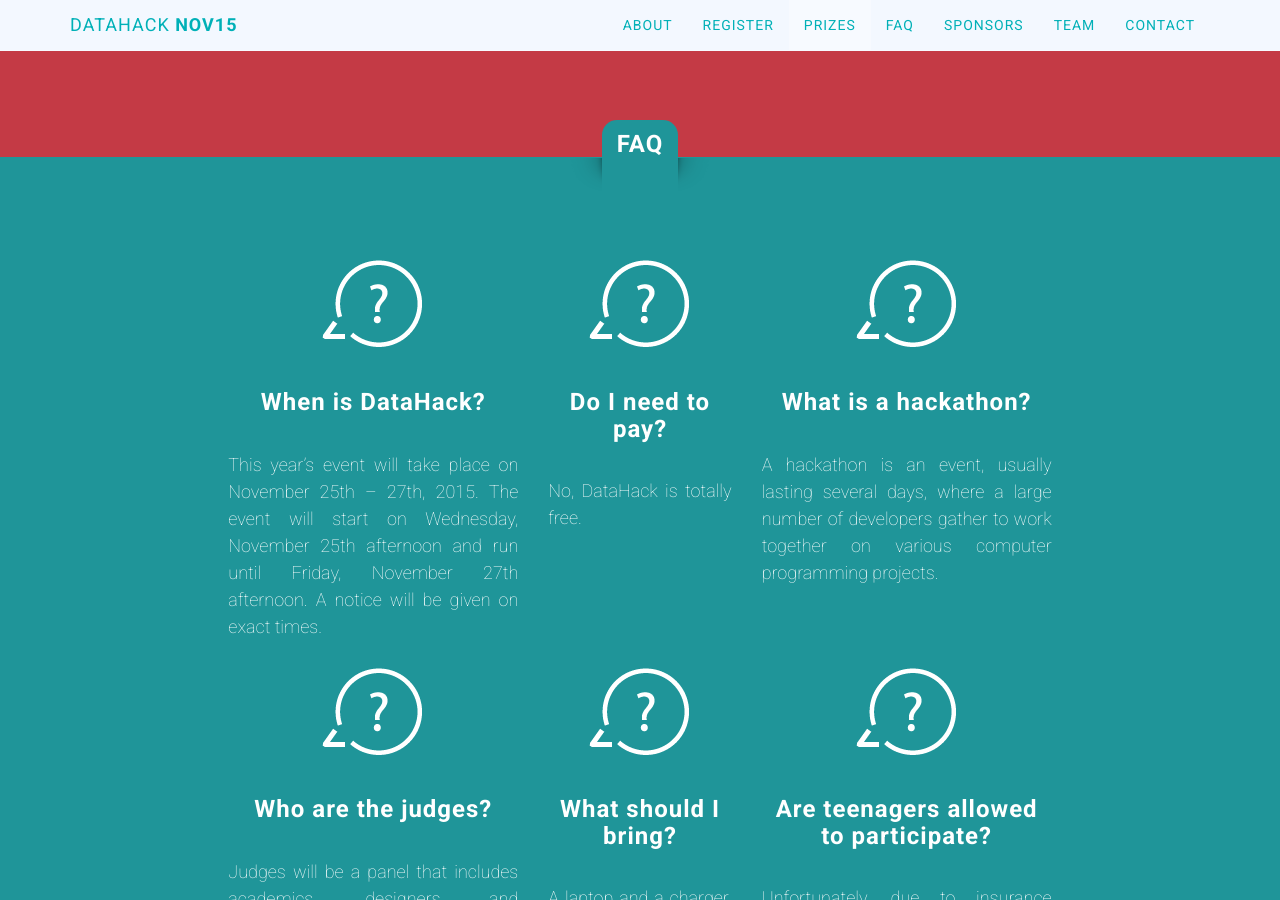
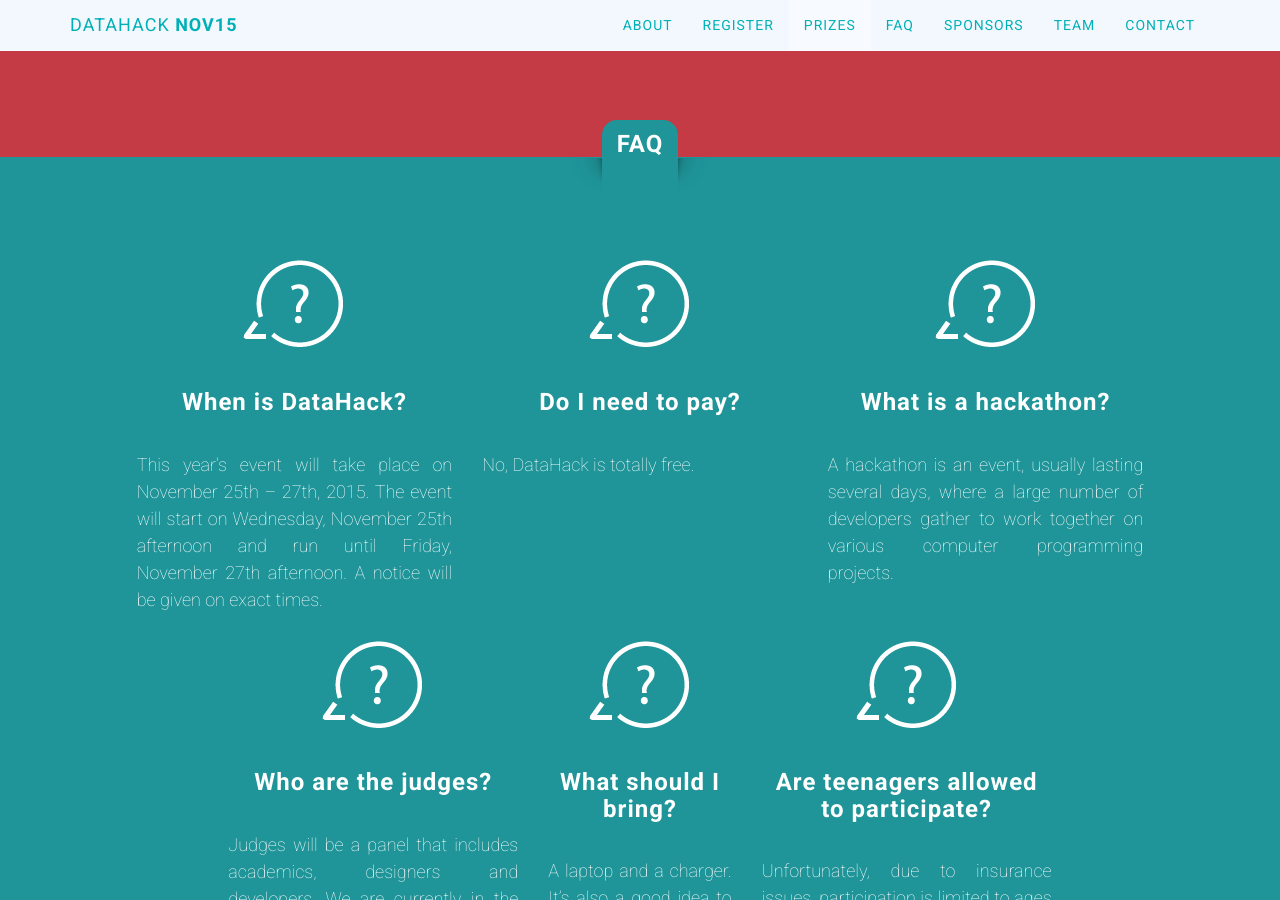
Before and after one commit to ido-staging/datahacksweb, a Jekyll site: the page built from index.html, in a window 1280 px wide and 900 px high, scrolled down 3898 px. Built offline with Jekyll 4.4.1, drawn with Linux system fonts in a browser that asks for light colours.

Commit message:
faq spacing fixed

```diff
--- a/_includes/faq.html
+++ b/_includes/faq.html
@@ -1,4 +1,4 @@
-<!-- Register section -->
+<!-- FAQ section -->
 <div class="color-red row no-margins text-center">
     <div>
         <h3 class="color-cyan bookmark text-light">FAQ</h3>
@@ -7,9 +7,10 @@
 
 <section id="faq" class="container content-section text-center color-cyan">
     <div class="row" align="justify">
-        <div class="col-md-2">
+        <div class="col-md-1">
         </div>
-        <div class="col-md-3 text-light">
+        <div class="col-md-10">
+          <div class="col-md-4 text-light">
               <img class="faq-icon" src="img/icon_faq-04.png" alt="Datahack" style="display:block;margin:auto;margin-bottom:1cm;">
               <h3 class="when-title" align="center">When is DataHack?</h3>
               <div class="left-text-column ">
@@ -18,7 +19,7 @@
               </p>
               </div>
           </div>
-        <div class="col-md-2 text-light">
+          <div class="col-md-4 text-light">
               <img class="faq-icon" src="img/icon_faq-04.png" alt="Date" style="display:block;margin:auto;margin-bottom:1cm;">
               <h3 class="pay-title" align="center">Do I need to pay?</h3>
               <div class="middle-text-column ">
@@ -27,7 +28,7 @@
               </p>
               </div>
           </div>
-        <div class="col-md-3 text-light">
+          <div class="col-md-4 text-light">
               <img class="faq-icon" src="img/icon_faq-04.png" alt="Datahack" style="display:block;margin:auto;margin-bottom:1cm;">
               <h3 class="hackathon-title" align="center">What is a hackathon?</h3>
               <div class="right-text-column ">
@@ -36,7 +37,8 @@
               </p>
           </div>
         </div>
-        <div class="col-md-2">
+        </div>
+        <div class="col-md-1">
         </div>
         <br><br><br>
     </div>
```
Lines whose indentation alone changed are shown as unchanged.
